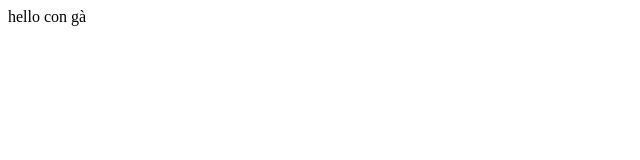
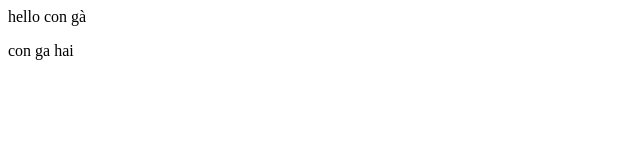
Before and after one commit to huynhngocnam0707188992/said-hello, a plain HTML site: page index.html in a window 1280 px wide. Shown: the full height of the page, 0-640 px from the left. Drawn offline with Linux system fonts and the light colour scheme.

Commit message:
Update index.html

```diff
--- a/index.html
+++ b/index.html
@@ -1,3 +1,4 @@
 <p>
     hello con gà
 </p>
+<p>con ga hai</p>
```
